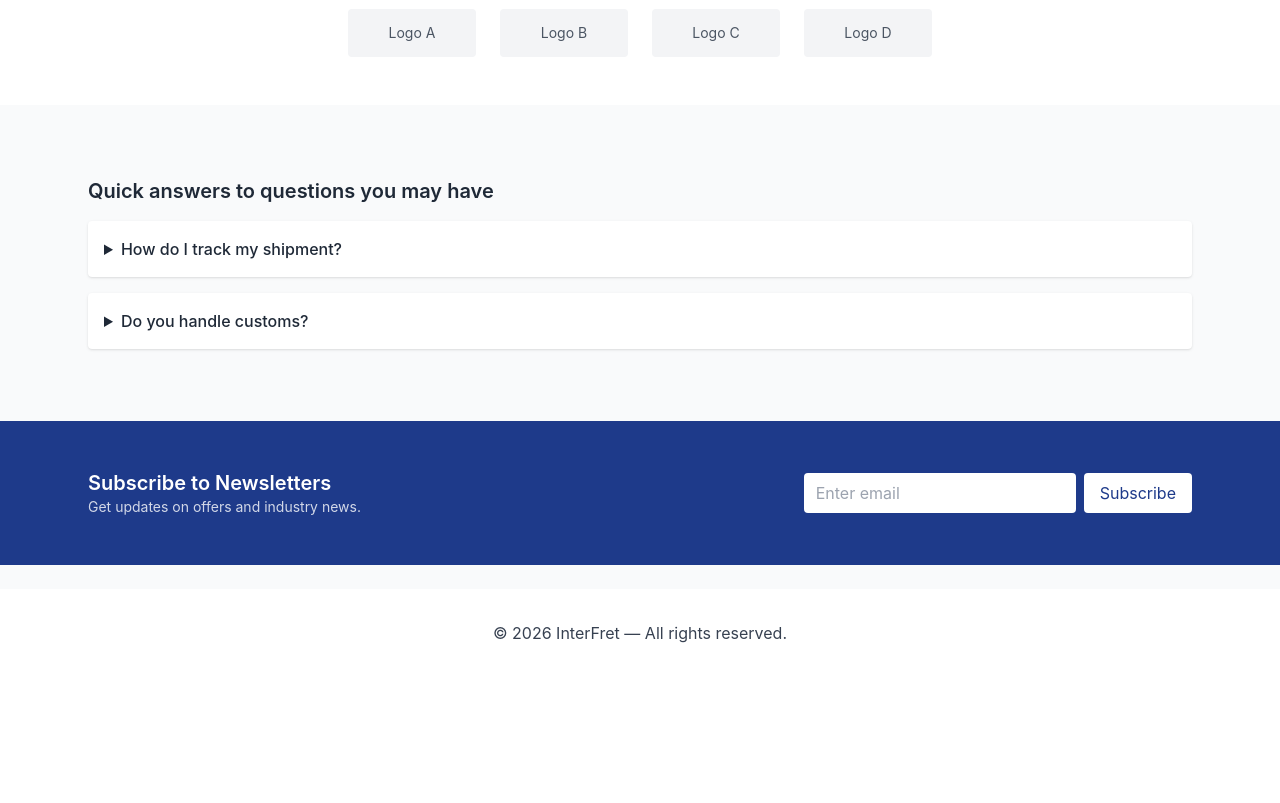
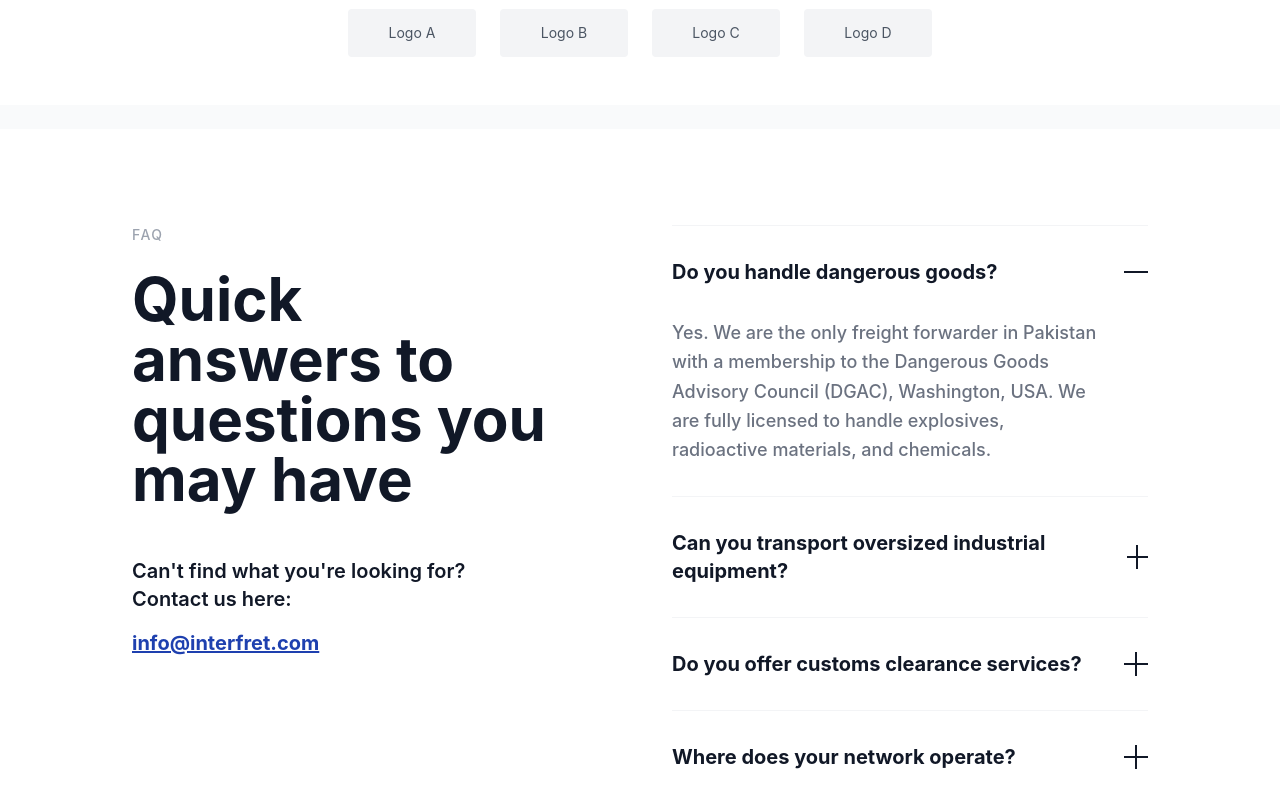
Before and after one commit to syedfaiqali/InterFred, a React (Vite) app: page / in a window 1280 px wide. Shown: the part 6360-7163 px from the top of the page. Before the commit the page ends 7037 px from the top, so only its background shows below. Built offline with nearby package versions, Linux system fonts and the light colour scheme.

Commit message:
FaiqPrototype: Faq's work done

```diff
--- a/src/components/FAQ.tsx
+++ b/src/components/FAQ.tsx
@@ -1,22 +1,99 @@
-import React from 'react'
+import React, { useState } from 'react'
 
-const faqs = [
-  { q: 'How do I track my shipment?', a: 'Use our tracking tool or contact support with your AWB or reference.' },
-  { q: 'Do you handle customs?', a: 'Yes — we provide customs clearance and documentation support.' },
+interface FAQItem {
+  question: string
+  answer: string
+}
+
+const faqs: FAQItem[] = [
+  {
+    question: "Do you handle dangerous goods?",
+    answer: "Yes. We are the only freight forwarder in Pakistan with a membership to the Dangerous Goods Advisory Council (DGAC), Washington, USA. We are fully licensed to handle explosives, radioactive materials, and chemicals."
+  },
+  {
+    question: "Can you transport oversized industrial equipment?",
+    answer: "Absolutely. We specialize in Project Cargo. We have successfully moved oversized oil well drilling equipment (up to 20 feet) and offer specialized engineering services for turbines, boilers, and vessels."
+  },
+  {
+    question: "Do you offer customs clearance services?",
+    answer: "Yes. We provide comprehensive customs brokerage, including tariff classification, documentation, and regulatory compliance to prevent delays."
+  },
+  {
+    question: "Where does your network operate?",
+    answer: "We cover over 250 global destinations, with partners in the USA, Germany,  China, UAE, and across Europe, Asia, and Africa."
+  },
+  {
+    question: "Where does your network operate?",
+    answer: "Yes, we own a secure warehouse located in Shershah, near the Karachi port,  equipped with modern inventory management systems."
+  }
 ]
 
 const FAQ: React.FC = () => {
+  const [openIndex, setOpenIndex] = useState<number | null>(0)
+
+  const toggleFAQ = (index: number) => {
+    setOpenIndex(openIndex === index ? null : index)
+  }
+
   return (
-    <section className="py-12 bg-gray-50">
-      <div className="max-w-6xl mx-auto px-6">
-        <h3 className="text-xl font-semibold mb-4">Quick answers to questions you may have</h3>
-        <div className="grid gap-4">
-          {faqs.map((f) => (
-            <details key={f.q} className="p-4 bg-white rounded shadow">
-              <summary className="font-medium">{f.q}</summary>
-              <p className="text-sm text-gray-600 mt-2">{f.a}</p>
-            </details>
-          ))}
+    <section className="py-24 bg-white">
+      <div className="max-w-7xl mx-auto px-6">
+        <div className="grid grid-cols-1 lg:grid-cols-12 gap-16">
+
+          {/* Left Side: Header Info */}
+          <div className="hidden lg:block lg:col-span-1"></div>
+          <div className="lg:col-span-5">
+            <span className="text-gray-400 font-medium tracking-widest text-sm uppercase mb-6 block">FAQ</span>
+            <h2 className="text-5xl lg:text-6xl font-bold text-gray-900 leading-[1.1] mb-12">
+              Quick<br />answers to<br />questions you<br />may have
+            </h2>
+
+            <div className="space-y-4">
+              <p className="text-xl text-gray-900 font-semibold">
+                Can't find what you're looking for?<br />
+                Contact us here:
+              </p>
+              <a
+                href="mailto:info@interfret.com"
+                className="text-xl text-blue-800 font-bold underline transition-colors hover:text-blue-600 block"
+              >
+                info@interfret.com
+              </a>
+            </div>
+          </div>
+
+          {/* Right Side: FAQ Accordion */}
+          <div className="lg:col-span-5">
+            <div className="border-t border-gray-100">
+              {faqs.map((faq, index) => (
+                <div key={index} className="border-b border-gray-100">
+                  <button
+                    onClick={() => toggleFAQ(index)}
+                    className="w-full py-8 flex justify-between items-center text-left group focus:outline-none"
+                  >
+                    <span className="text-xl font-bold text-gray-900 group-hover:text-blue-900 transition-colors">
+                      {faq.question}
+                    </span>
+                    <div className="relative flex items-center justify-center w-6 h-6 ml-4">
+                      {/* Horizontal line (always visible) */}
+                      <span className="absolute block w-full h-[2px] bg-gray-900"></span>
+                      {/* Vertical line (rotates/hides when open) */}
+                      <span className={`absolute block w-[2px] h-full bg-gray-900 transition-transform duration-300 ease-in-out ${openIndex === index ? 'rotate-90 opacity-0' : 'rotate-0 opacity-100'}`}></span>
+                    </div>
+                  </button>
+
+                  <div
+                    className={`overflow-hidden transition-all duration-300 ease-in-out ${openIndex === index ? 'max-h-96 pb-8' : 'max-h-0'}`}
+                  >
+                    <p className="text-gray-500 text-lg leading-relaxed max-w-[90%] font-medium">
+                      {faq.answer}
+                    </p>
+                  </div>
+                </div>
+              ))}
+            </div>
+          </div>
+          <div className="hidden lg:block lg:col-span-1"></div>
         </div>
       </div>
     </section>
```
Also changed, not shown: src/components/Highlights.tsx (+0 -36 lines).
